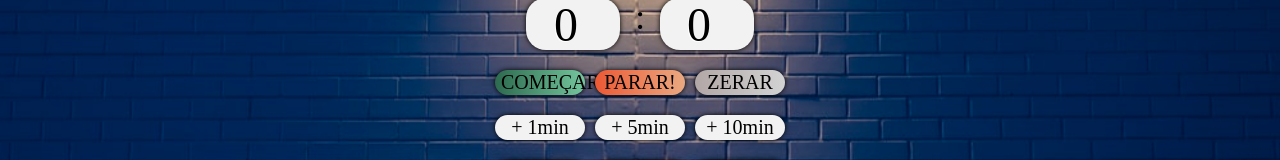
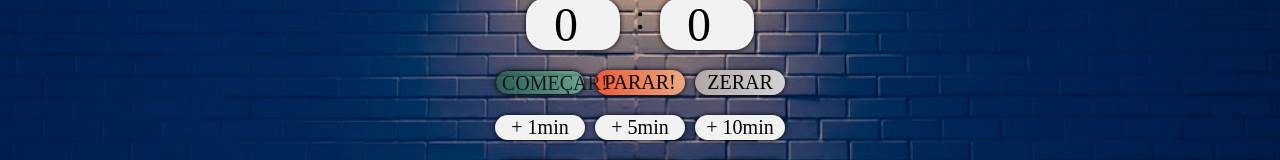
Before and after one commit to felipemuller20/stopwatch-project, a React (Create React App) app in the folder stop-watch/: page / in a window 1280 px wide. In both pictures the pointer is over the button "COMEÇAR!". Shown: the part 349-509 px from the top of the page. Built offline with nearby package versions, Linux system fonts and the light colour scheme; a web font is replaced by a local one.

Commit message:
Adicionado efeito aos botoes e input

```diff
--- a/stop-watch/src/App.css
+++ b/stop-watch/src/App.css
@@ -58,6 +58,20 @@ span {
   font-size: 20px;
 }
 
+button:hover {
+  cursor: pointer;
+  opacity: 0.7;
+  border: 1px solid black;
+}
+
+button:active, input:active {
+  transform: translateY(4px);
+}
+
+input:hover {
+  border: 2px solid black;
+}
+
 #start {
   background-image: linear-gradient(to right, #2d6a4f , #74c69d);
 }
```
